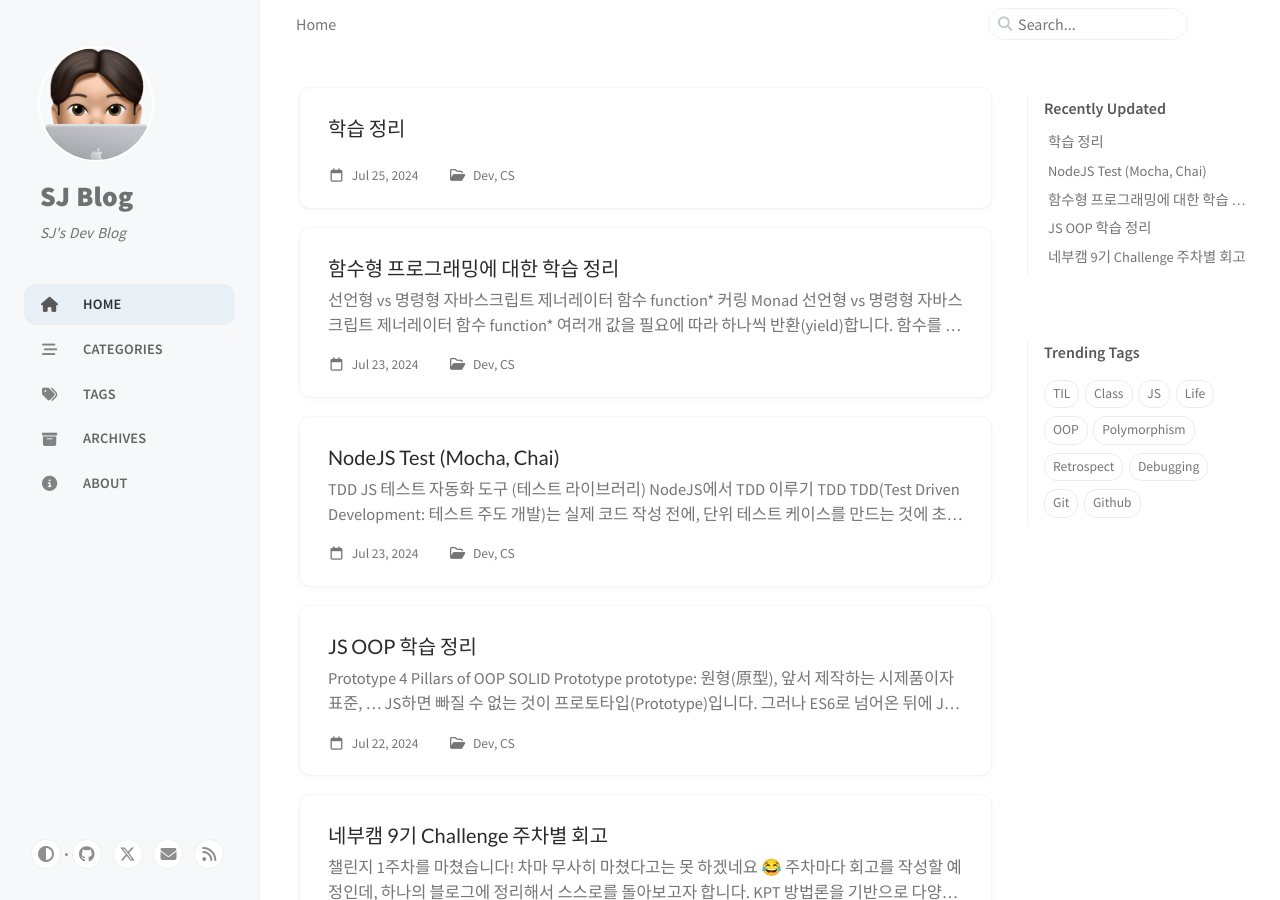
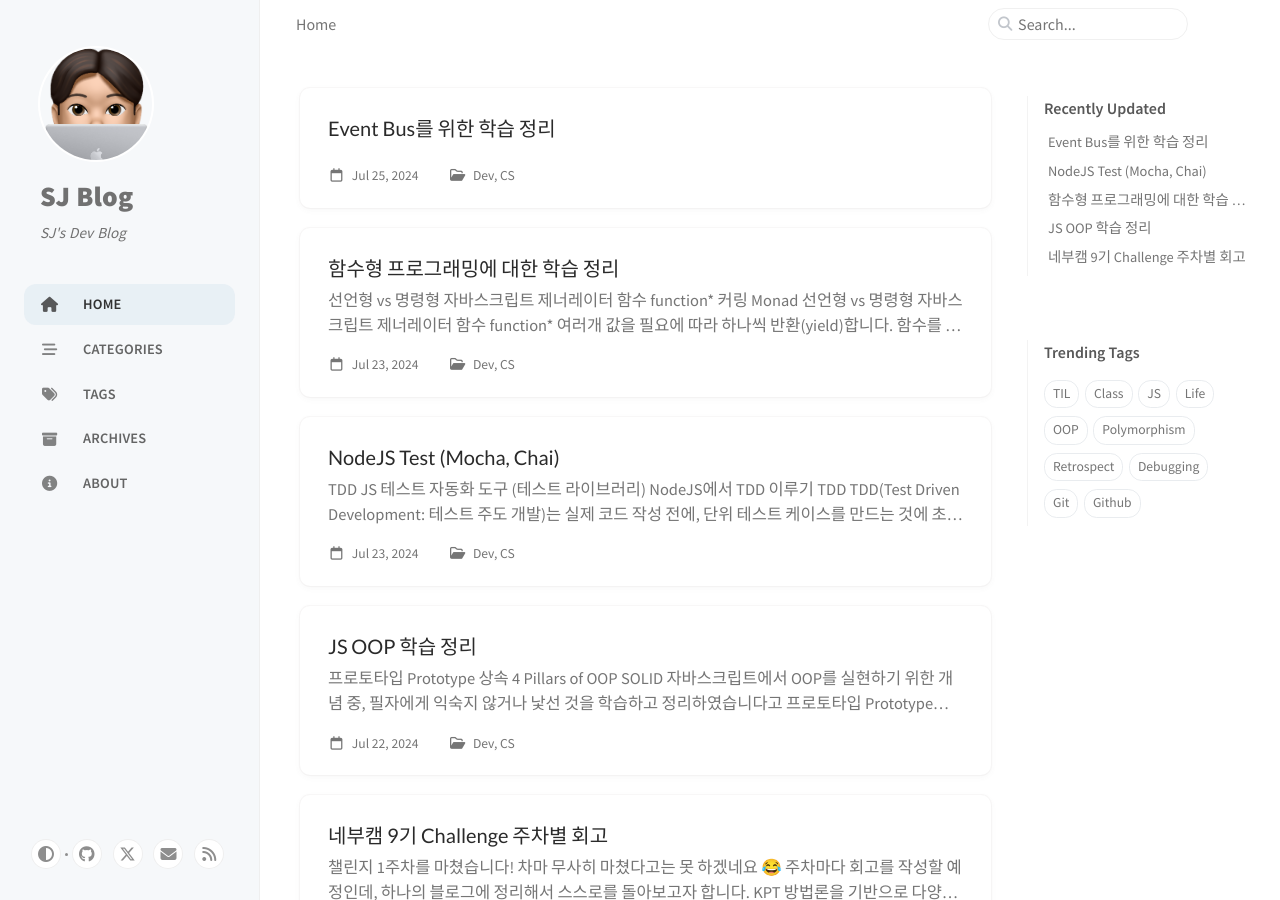
Before and after one commit to sjy2335/sjy2335.github.io, a Jekyll site: the page built from index.html, in a window 1280 px wide and 900 px high. Built offline with Jekyll 4.4.1, drawn with Linux system fonts in a browser that asks for light colours; cached includes are drawn as plain includes; some of the changed lines change nothing that is shown.

Commit message:
docs: edit 240722 post

````diff
--- a/_posts/2024-07-22-240722-TIL.md
+++ b/_posts/2024-07-22-240722-TIL.md
@@ -9,16 +9,76 @@
 
 <!-- code_chunk_output -->
 
-- [Prototype](#prototype)
+- [프로토타입 Prototype](#프로토타입-prototype)
+- [상속](#상속)
 - [4 Pillars of OOP](#4-pillars-of-oop)
 - [SOLID](#solid)
 
 <!-- /code_chunk_output -->
 
-### Prototype
+자바스크립트에서 OOP를 실현하기 위한 개념 중, 필자에게 익숙지 않거나 낯선 것을 학습하고 정리하였습니다고
+
+### 프로토타입 Prototype
 
 _prototype: 원형(原型), 앞서 제작하는 시제품이자 표준, ..._
-JS하면 빠질 수 없는 것이 프로토타입(Prototype)입니다. 그러나 ES6로 넘어온 뒤에 JS를 학습했기에 프로토타입에 익숙지 않아 학습해 보았습니다.
+
+- JS하면 빠질 수 없는 것이 프로토타입(Prototype)입니다. 프로토타입은 JS에서 객체가 속성을 상속받는 데 사용하는 메커니즘입니다. JS의 클래스 또한 새로운 상속 패턴을 만든 것이 아닌, 프로토타입을 기반으로 만들어졌습니다.
+
+- 프로토타입은 디자인 패턴 중 하나입니다. 객체를 효율적으로 생성하는 방법으로, 비용이 큰 객체의 생성을 회피합니다.
+- 프로토타입으로 객체를 생성하면 프로토타입의 메모리 공간을 공유하여 자원을 아낄 수 있습니다.
+
+```js
+const myObject = {
+  city: "Madrid",
+  greet() {
+    console.log(`Greetings from ${this.city}`);
+  }
+};
+
+myObject.greet(); // Greetings from Madrid
+```
+
+위와 같은 객체 리터럴을 생성했다고 합시다. 이때, `myObject.`와 같이 객체의 속성에 접근하려 하면, city와 greet 말고도 다양한 속성들을 확인할 수 있을 겁니다. ex.
+
+```
+__defineGetter__
+__defineSetter__
+__lookupGetter__
+__lookupSetter__
+__proto__
+city
+constructor
+greet
+hasOwnProperty
+isPrototypeOf
+propertyIsEnumerable
+toLocaleString
+toString
+valueOf
+```
+
+- 이러한 속성은 자바스크립트의 모든 객체가 prototype이라는 내장된 속성을 가지고 있기 때문에 드러납니다. 프로토타입은 그자체로 객체이기에, 프로토타입도 자신의 프로토타입을 가지고, 이는 프로토타입 체인 prototype chan을 만듭니다. 이 체이닝은 프로토타입 속성에 null을 가지고 있는 프로토타입에 접근할 때 끝납니다.
+- 자바스크립트는 모든 객체를 생성할 때 프로토타입을 사용하며, 이는 객체를 생성하기만 해도 프로토타입이 적용된다는 뜻입니다.
+
+- 프로토타입 속성은 대부분의 브라우저에서 `__proto__`와 같은 이름으로 정의되어 있고, `Object.getPrototypeOf()`로 가져올 수 있습니다. 모든 객체는 기본적으로 `Object.prototype` 객체를 프로토타입으로 가집니다. (모든 객체의 프로토타입이 `Object.protytpe`이라는 뜻은 아닙니다) 이 객체의 프로토타입 속성은 null이므로 프로토타입 체이닝의 끝이 되겠죠.
+
+- 속성 셰도잉 shadowing
+
+  ```js
+  const myDate = new Date(1995, 11, 17);
+
+  console.log(myDate.getTime()); // 819129600000
+
+  myDate.getTime = function () {
+    console.log("something else!");
+  };
+
+  myDate.getTime(); // 'something else!'
+  ```
+
+  myDate는 프로토타입(Date)에 getTime 메소드가 있지만, shadowing으로 다시 정의됩니다.
+  overriding을 알고 있다면 비슷하게 이해하면 됩니다. 다만, overriding의 경우는 같은 인자의 개수와 데이터타입이 일치할 때를 일컫는다고 합니다.
+  [스택오버플로우 관련](https://stackoverflow.com/questions/66001651/why-do-we-use-the-term-shadow-instead-of-override-in-javascript)
 
 - 프로토타입 생성
 
@@ -47,18 +107,55 @@
   }
 
   Object.assign(Person.prototype, personPrototype);
+  // 또는, Person.prototype.greet = personPrototype.greet
   const yj = new Person("Yoon");
   yj.greet(); // hello, my name is Yoon!
   ```
 
-- `Object.hasOwn(객체, 메소드 혹은 변수)` 프로토타입으로 정의된 메소드는 hasOwn에서 false를 반환하여 구분됩니다.
+- 추가로, `Object.hasOwn(객체, 메소드 혹은 변수)` 프로토타입으로 정의된 메소드는 hasOwn에서 false를 반환하여 구분됩니다.
 
-- 프로토타입은 디자인 패턴 중 하나입니다. 객체를 효율적으로 생성하는 방법으로, 비용이 큰 객체의 생성을 회피합니다.
-- 위 예시에서와 같이 프로토타입으로 객체를 생성하면 프로토타입의 메모리 공간을 공유하여 자원을 아낄 수 있습니다.
+### 상속
 
-- 자바스크립트는 모든 객체를 생성할 때 프로토타입을 사용하며, 이는 객체를 생성하기만 해도 프로토타입이 적용된다는 뜻입니다.
+- Inheritance 상속은 부모에서 자식으로 특성을 물려주며 새로운 코드가 기존 코드를 재사용할 수 있게 합니다. 상속은 프로토타입을 기반으로 구현됩니다. JS 객체는 프로토타입 객체와 연결되어 있기 때문에 객체의 속성에 접근하려 하면 그 속성은 해당 객체 뿐 아니라 객체의 프로토타입을 포함하여 찾게 됩니다.
 
-- 자바스크립트에서 객체를 만드는 생성자 자체는 함수입니다.
+- 객체의 프로토타입 속성은 `Object.setPrototypeOf()` `Object.getPrototypeOf()`으로 접근할 수 있습니다.
+- `obj.__proto__`를 통해 직접 접근할 수도 있지만, 이는 표준이 아니며 자바스크립트 엔진에서 구현된 내용이므로 헷갈리게 할 수 있습니다.
+- 이때, 위의 접근자가 아니라 객체 리터럴을 생성할 때 `{a: 1, b:2, __proto__: c}`와 같은 문법은 표준입니다.
+
+- 생성자 함수를 이용한 일반적인 상속은 아래와 같이 구현됩니다.
+
+  ```js
+  function Constructor() {}
+
+  const obj = new Constructor();
+  // obj ---> Constructor.prototype ---> Object.prototype ---> null
+  ```
+
+- 더 긴 프로토타입 체이닝을 구현하기 위해서는 아래와 같이 직접 프로토타입을 설정해줄 수 있습니다.
+
+  ```js
+  function Base() {}
+  function Derived() {}
+
+  Object.setPrototypeOf(Derived.prototype, Base.prototype);
+  // Derived.prototype = Object.create(B으ase.prototype);
+  // 주석 처리된 상속 체인 구현 방법은 prototype 속성을 재할당함과 동시에 constructor 속성을 삭제하기 때문에 문제가 될 수 있는 legacy code입니다.
+
+  const obj = new Derived();
+  // obj ---> Derived.prototype ---> Base.prototype ---> Object.prototype ---> null
+  ```
+
+- 클래스 문법을 알고 있다면, 이는 다음과 같은 의미입니다.
+
+  ```js
+  class Base {}
+  class Derived extends Base {}
+
+  const obj = new Derived();
+  // obj ---> Derived.prototype ---> Base.prototype ---> Object.prototype ---> null
+  ```
+
+출처: [MDN Web Docs](https://developer.mozilla.org/en-US/docs/Web/JavaScript/Inheritance_and_the_prototype_chain#inheritance_with_the_prototype_chain)
 
 ### 4 Pillars of OOP
 
@@ -87,7 +184,6 @@
 - 인터페이스를 구현한 새로운 클래스를 하나 만들어서 새로운 기능을 구현해야 합니다.
 
 - 상속(다형성)과 추상화(인터페이스)를 활용합니다.
-- TypeScript...?
 
 **LSP (Liskov Substitution Principle) 리스코프 치환 원칙**
 
--- a/_posts/2024-07-25-240725-TIL.md
+++ b/_posts/2024-07-25-240725-TIL.md
@@ -1,5 +1,5 @@
 ---
-title: 학습 정리
+title: Event Bus를 위한 학습 정리
 date: 2024-07-25 00:00:00 +09:00
 categories: [Dev, CS]
 tags: [TIL]
````
